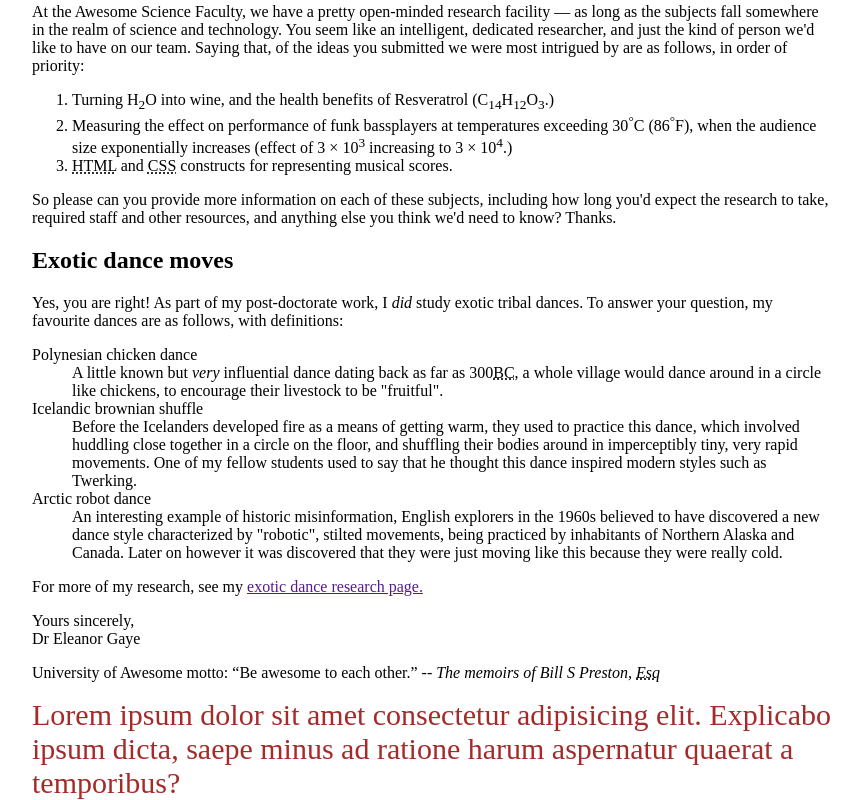
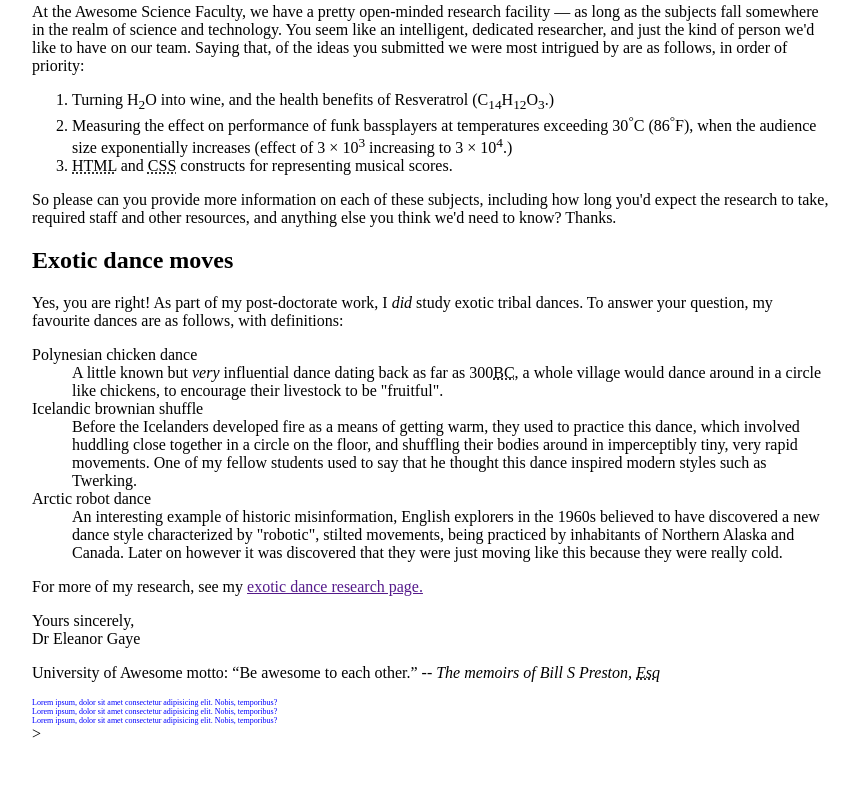
Before and after one commit to kate4ryabchuk/-GitHub, a plain HTML site: page index.html in a window 1280 px wide. Shown: the part 711-1511 px from the top of the page, without its empty margins (208-1069 px from the left). After the commit the page ends 1454 px from the top, so only its background shows below. Drawn offline with Linux system fonts and the light colour scheme.

Commit message:
info footer

```diff
--- a/index.html
+++ b/index.html
@@ -62,7 +62,11 @@
     Dr Eleanor Gaye</p>
     <p>University of Awesome motto: <q>Be awesome to each other.</q> <cite>-- The memoirs of Bill S Preston, <abbr title="Esq">Esq</abbr></cite></p>
 
-    <footer>Lorem ipsum dolor sit amet consectetur adipisicing elit. Explicabo ipsum dicta, saepe minus ad ratione harum aspernatur quaerat a temporibus?</footer>
+    <footer>
+        <div class="info-footer">Lorem ipsum, dolor sit amet consectetur adipisicing elit. Nobis, temporibus?</div>
+        <div class="info-footer">Lorem ipsum, dolor sit amet consectetur adipisicing elit. Nobis, temporibus?</div>
+        <div class="info-footer">Lorem ipsum, dolor sit amet consectetur adipisicing elit. Nobis, temporibus?</div>>
+    </footer>
 
 </body>
 </html>
--- a/style.css
+++ b/style.css
@@ -11,7 +11,9 @@ body {
     margin: 20px 0 20px 70%;
 }
 
-footer {
-    font-size: 30px;
-    color: brown;
+.info-footer {
+    display: flex;
+    flex-direction: column;
+    font-size: 8px;
+    color: blue;
 }
```
